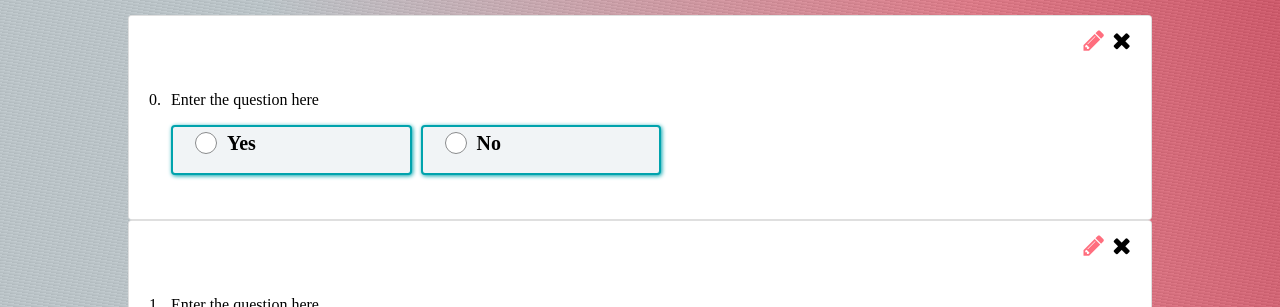
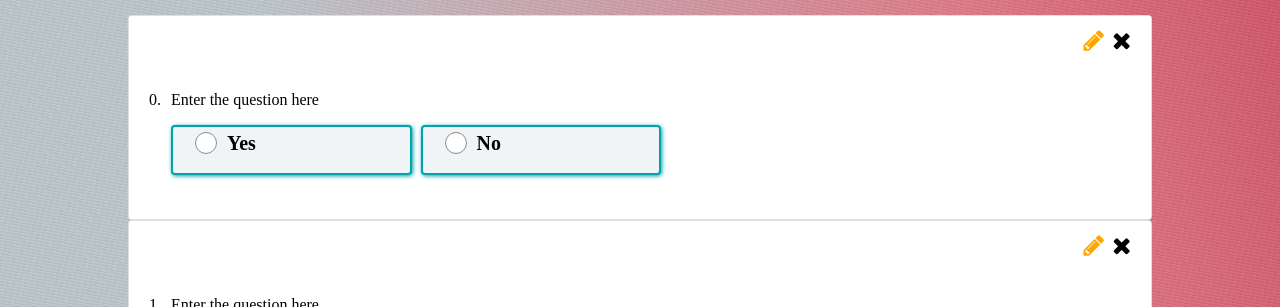
Before and after one commit to Akshatha113/React-Customer-Survey, a React (Create React App) app: page / in a window 1280 px wide. Shown: the top 307 px of the page. Built offline with nearby package versions, Linux system fonts and the light colour scheme; a web font is replaced by a local one.

Commit message:
edit icon color change

```diff
--- a/src/Components/ActionCard/ActionCard.scss
+++ b/src/Components/ActionCard/ActionCard.scss
@@ -5,5 +5,5 @@
     border:none;
 }
 .fa-pencil {
-    color:$pink;
+    color:orange;
 }
```
